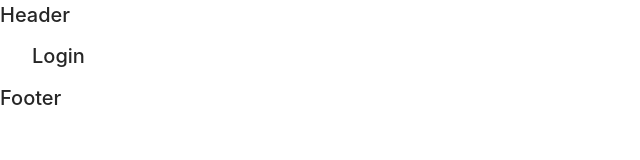
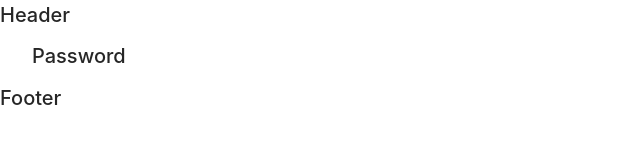
Before and after one commit to armikhael/my-giveaway, a Next.js app: page /password in a window 1280 px wide. Shown: the top 160 px of the page, without its empty margins (0-640 px from the left). Built offline with nearby package versions, Linux system fonts and the light colour scheme.

Commit message:
fix: name components

```diff
--- a/pages/password/index.tsx
+++ b/pages/password/index.tsx
@@ -12,7 +12,7 @@
         <link rel="icon" href="/favicon.ico" />
       </Head>
       <main>
-        <h1 className={styles.title}>Login</h1>
+        <h1 className={styles.title}>Password</h1>
       </main>
     </div>
   );
--- a/pages/register/index.tsx
+++ b/pages/register/index.tsx
@@ -12,7 +12,7 @@
         <link rel="icon" href="/favicon.ico" />
       </Head>
       <main>
-        <h1 className={styles.title}>Login</h1>
+        <h1 className={styles.title}>Register</h1>
       </main>
     </div>
   );
```
